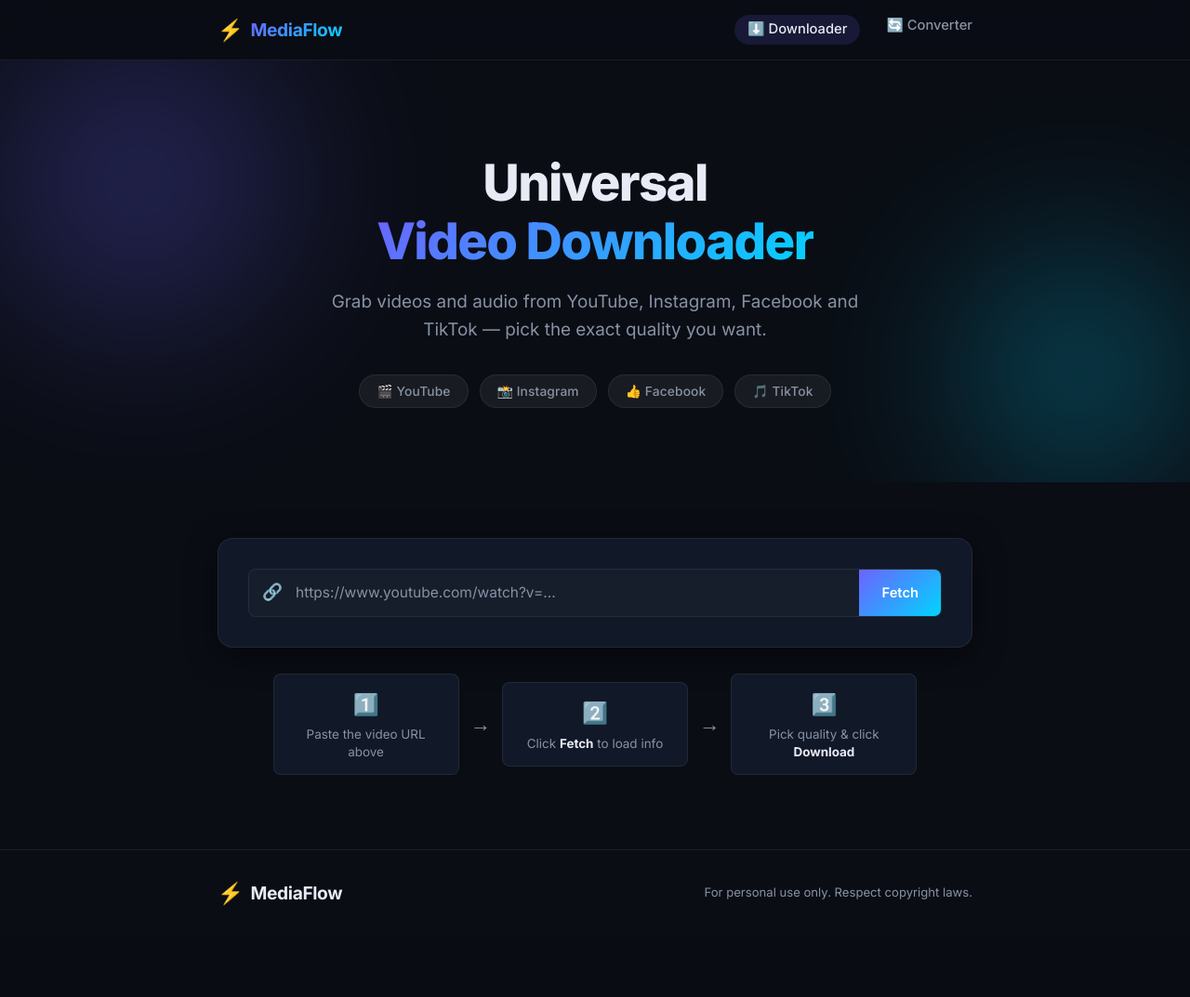
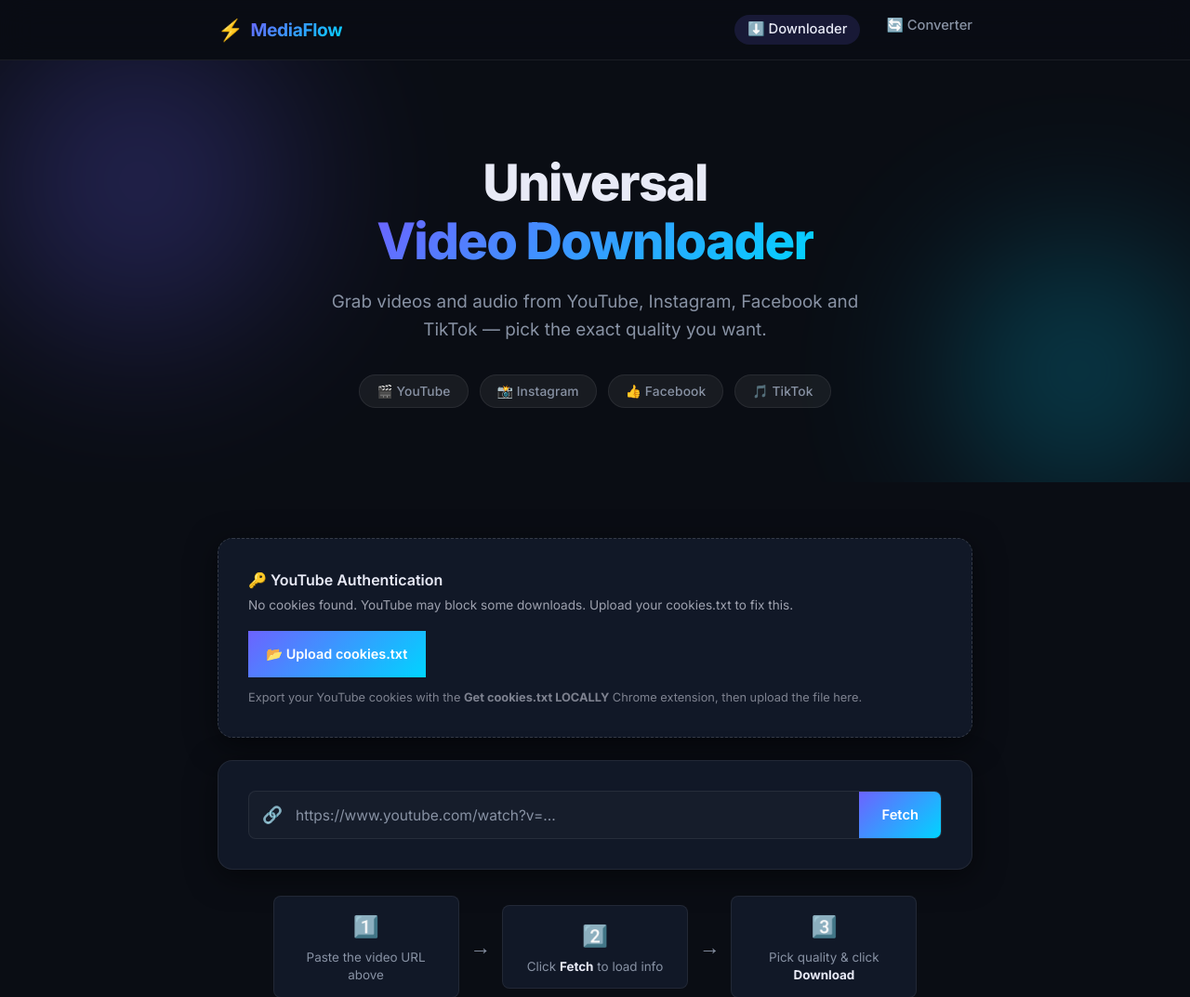
Before and after one commit to SMA9LO7CHAYFIKBA9LO/VidFlex, a Flask app: page /downloader in a window 1280 px wide. Shown: the top 1073 px of the page at 93% size. Before the commit the page ends 975 px from the top, so only its background shows below. Run offline with Flask 3, Linux system fonts and the light colour scheme; some libraries are stand-ins or nearby versions.

Commit message:
feat: add cookie upload UI and API endpoint to bypass YouTube bot block

```diff
--- a/app.py
+++ b/app.py
@@ -65,6 +65,32 @@ def converter_redirect():
 @app.route("/format-converter")
 def converter():
     return render_template("converter.html", active_page="converter")
+
+
+# ---------------------------------------------------------------------------
+# Route: POST /api/upload-cookies  – save a cookies.txt file from the browser
+# ---------------------------------------------------------------------------
+@app.route("/api/upload-cookies", methods=["POST"])
+def upload_cookies():
+    if "cookies" not in request.files:
+        return jsonify({"error": "No file uploaded"}), 400
+    f = request.files["cookies"]
+    if not f.filename:
+        return jsonify({"error": "Empty filename"}), 400
+    save_path = os.path.join(BASE_DIR, "cookies.txt")
+    f.save(save_path)
+    return jsonify({"success": True, "message": "cookies.txt saved! Downloads will now use your credentials."})
+
+
+# ---------------------------------------------------------------------------
+# Route: GET /api/cookies-status  – check if cookies.txt is present
+# ---------------------------------------------------------------------------
+@app.route("/api/cookies-status", methods=["GET"])
+def cookies_status():
+    path = os.path.join(BASE_DIR, "cookies.txt")
+    exists = os.path.exists(path)
+    size = os.path.getsize(path) if exists else 0
+    return jsonify({"has_cookies": exists, "size_bytes": size})
 
 
 # ---------------------------------------------------------------------------
--- a/templates/downloader.html
+++ b/templates/downloader.html
@@ -26,6 +26,29 @@ endblock %}
 <!-- ===== DOWNLOADER TOOL ===== -->
 <section class="section">
     <div class="container">
+
+        <!-- ===== COOKIE AUTH PANEL ===== -->
+        <div class="card" id="cookie-panel" style="margin-bottom:1.5rem;border:1px dashed rgba(255,255,255,0.15);">
+            <div style="display:flex;align-items:center;justify-content:space-between;flex-wrap:wrap;gap:1rem;">
+                <div>
+                    <div style="font-weight:600;font-size:1rem;margin-bottom:.25rem;">🔑 YouTube Authentication</div>
+                    <div style="font-size:.85rem;opacity:.65;" id="cookie-status-text">Checking...</div>
+                </div>
+                <label for="cookie-file-input" id="cookie-upload-label" class="btn-primary"
+                    style="cursor:pointer;padding:.55rem 1.2rem;font-size:.9rem;display:none;">
+                    📂 Upload cookies.txt
+                </label>
+                <input type="file" id="cookie-file-input" accept=".txt" style="display:none;" />
+                <span id="cookie-ok-badge"
+                    style="display:none;background:rgba(34,197,94,.15);color:#22c55e;border:1px solid rgba(34,197,94,.4);border-radius:2rem;padding:.35rem 1rem;font-size:.85rem;font-weight:600;">✅
+                    Authenticated</span>
+            </div>
+            <div id="cookie-upload-hint" style="margin-top:.75rem;font-size:.8rem;opacity:.5;display:none;">
+                Export your YouTube cookies with the <strong>Get cookies.txt LOCALLY</strong> Chrome extension, then
+                upload the file here.
+            </div>
+            <div id="cookie-upload-result" style="margin-top:.5rem;font-size:.85rem;display:none;"></div>
+        </div>
 
         <div class="card">
             <!-- URL Input -->
@@ -105,4 +128,56 @@ endblock %}
     </div>
 </section>
 
+<script>
+    (function () {
+        const statusText = document.getElementById('cookie-status-text');
+        const uploadLabel = document.getElementById('cookie-upload-label');
+        const uploadHint = document.getElementById('cookie-upload-hint');
+        const okBadge = document.getElementById('cookie-ok-badge');
+        const fileInput = document.getElementById('cookie-file-input');
+        const resultEl = document.getElementById('cookie-upload-result');
+
+        function showAuthenticated() {
+            statusText.textContent = 'Your YouTube session is active. Downloads should work without restrictions.';
+            okBadge.style.display = 'inline-flex';
+            uploadLabel.style.display = 'none';
+            uploadHint.style.display = 'none';
+        }
+        function showUnauthenticated() {
+            statusText.textContent = 'No cookies found. YouTube may block some downloads. Upload your cookies.txt to fix this.';
+            uploadLabel.style.display = 'inline-flex';
+            uploadHint.style.display = 'block';
+            okBadge.style.display = 'none';
+        }
+
+        fetch('/api/cookies-status')
+            .then(r => r.json())
+            .then(d => { d.has_cookies && d.size_bytes > 100 ? showAuthenticated() : showUnauthenticated(); })
+            .catch(() => showUnauthenticated());
+
+        fileInput.addEventListener('change', function () {
+            const file = this.files[0];
+            if (!file) return;
+            const fd = new FormData();
+            fd.append('cookies', file);
+            resultEl.style.display = 'block';
+            resultEl.style.color = '#94a3b8';
+            resultEl.textContent = 'Uploading...';
+            fetch('/api/upload-cookies', { method: 'POST', body: fd })
+                .then(r => r.json())
+                .then(d => {
+                    if (d.success) {
+                        resultEl.style.color = '#22c55e';
+                        resultEl.textContent = '✅ ' + d.message;
+                        showAuthenticated();
+                    } else {
+                        resultEl.style.color = '#f87171';
+                        resultEl.textContent = '❌ ' + (d.error || 'Upload failed');
+                    }
+                })
+                .catch(() => { resultEl.style.color = '#f87171'; resultEl.textContent = '❌ Network error'; });
+        });
+    })();
+</script>
+
 {% endblock %}
```
